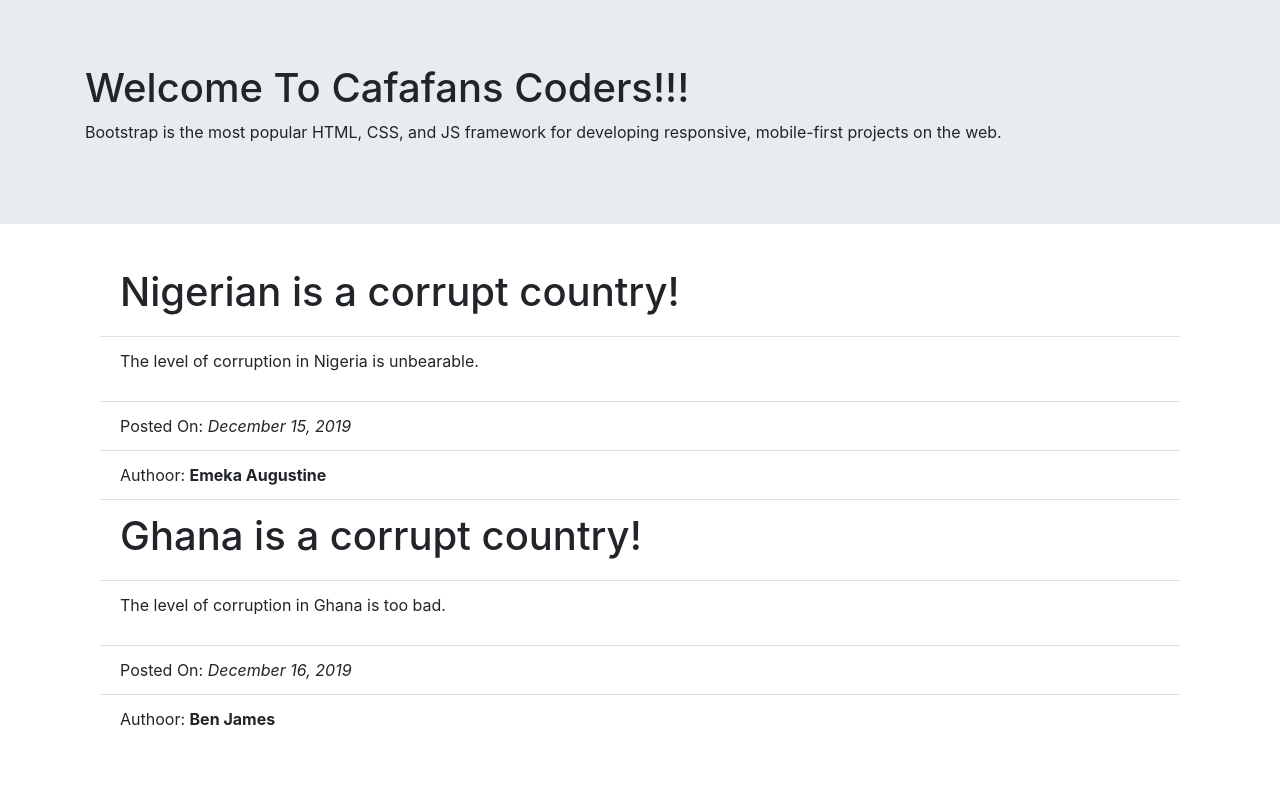
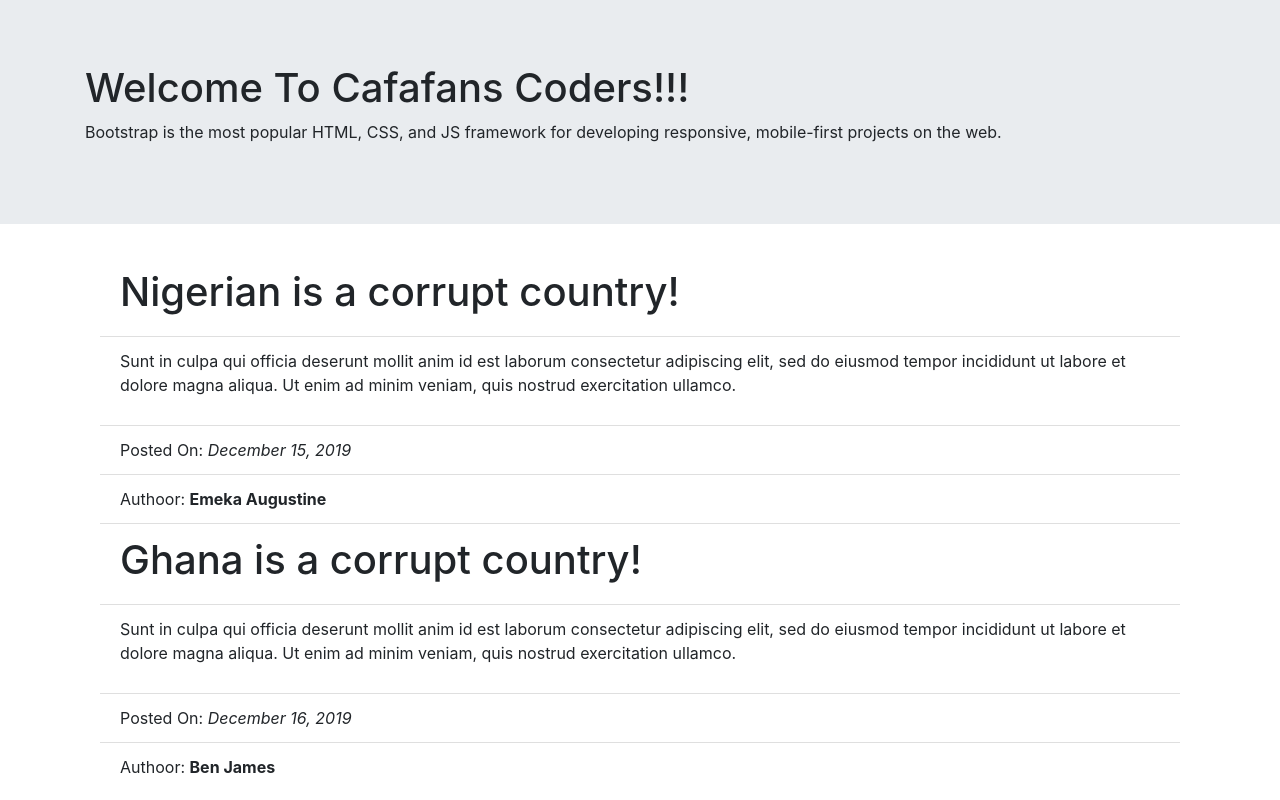
Before and after one commit to ElectronicMoney/CafafansBlogRestApi, a Flask app: page / in a window 1280 px wide. Run offline with Flask 2, Linux system fonts and the light colour scheme; some libraries are stand-ins or nearby versions.

Commit message:
Modify the contents

```diff
--- a/app.py
+++ b/app.py
@@ -11,14 +11,14 @@ def home():
                 'id': 1,
                 'author': 'Emeka Augustine',
                 'title': 'Nigerian is a corrupt country!',
-                'body': 'The level of corruption in Nigeria is unbearable.',
+                'body': 'Sunt in culpa qui officia deserunt mollit anim id est laborum consectetur adipiscing elit, sed do eiusmod tempor incididunt ut labore et dolore magna aliqua. Ut enim ad minim veniam, quis nostrud exercitation ullamco.',
                 'date_posted': 'December 15, 2019'
             },
             {
                 'id': 2,
                 'author': 'Ben James',
                 'title': 'Ghana is a corrupt country!',
-                'body': 'The level of corruption in Ghana is too bad.',
+                'body': ' Sunt in culpa qui officia deserunt mollit anim id est laborum consectetur  adipiscing elit, sed do eiusmod tempor incididunt ut labore et dolore magna aliqua. Ut enim ad minim veniam, quis nostrud exercitation ullamco.',
                 'date_posted': 'December 16, 2019'
             }
     ]
```
Also changed, not shown: templates/base.html (line endings or trailing spaces), templates/home.html (line endings or trailing spaces).
